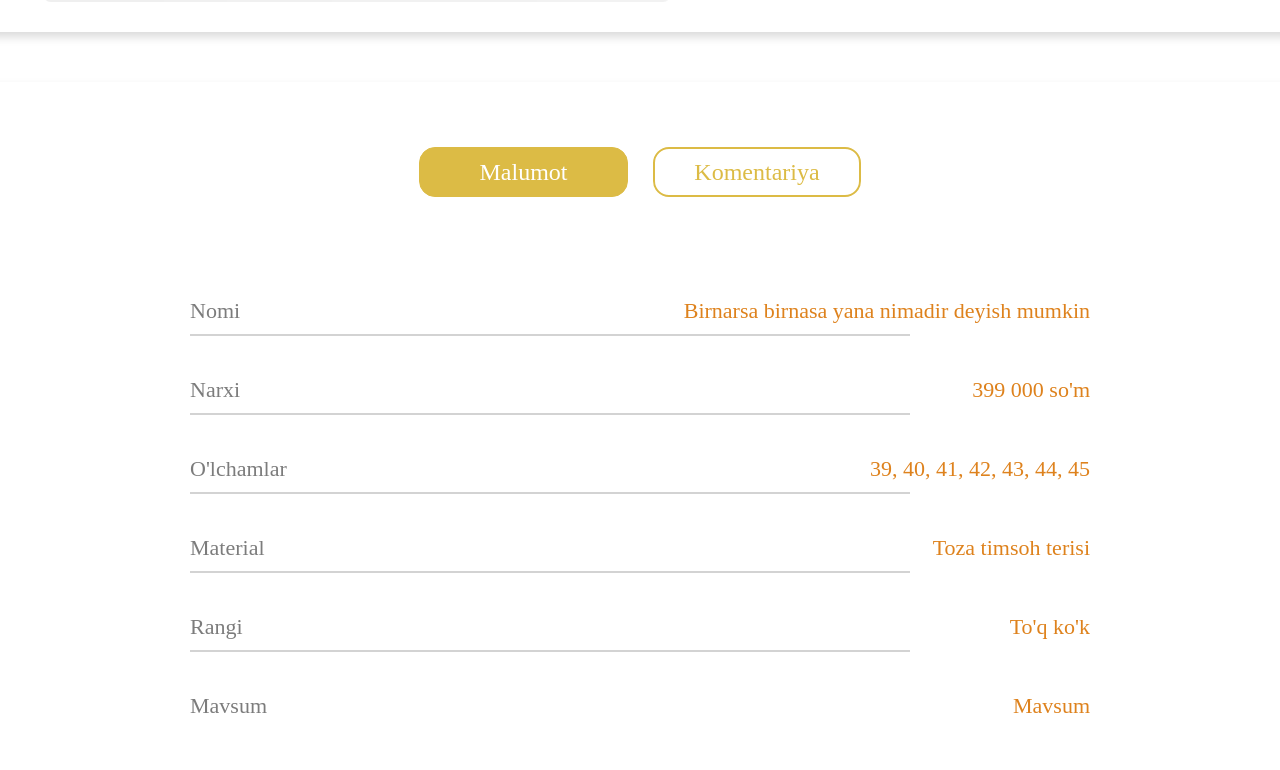
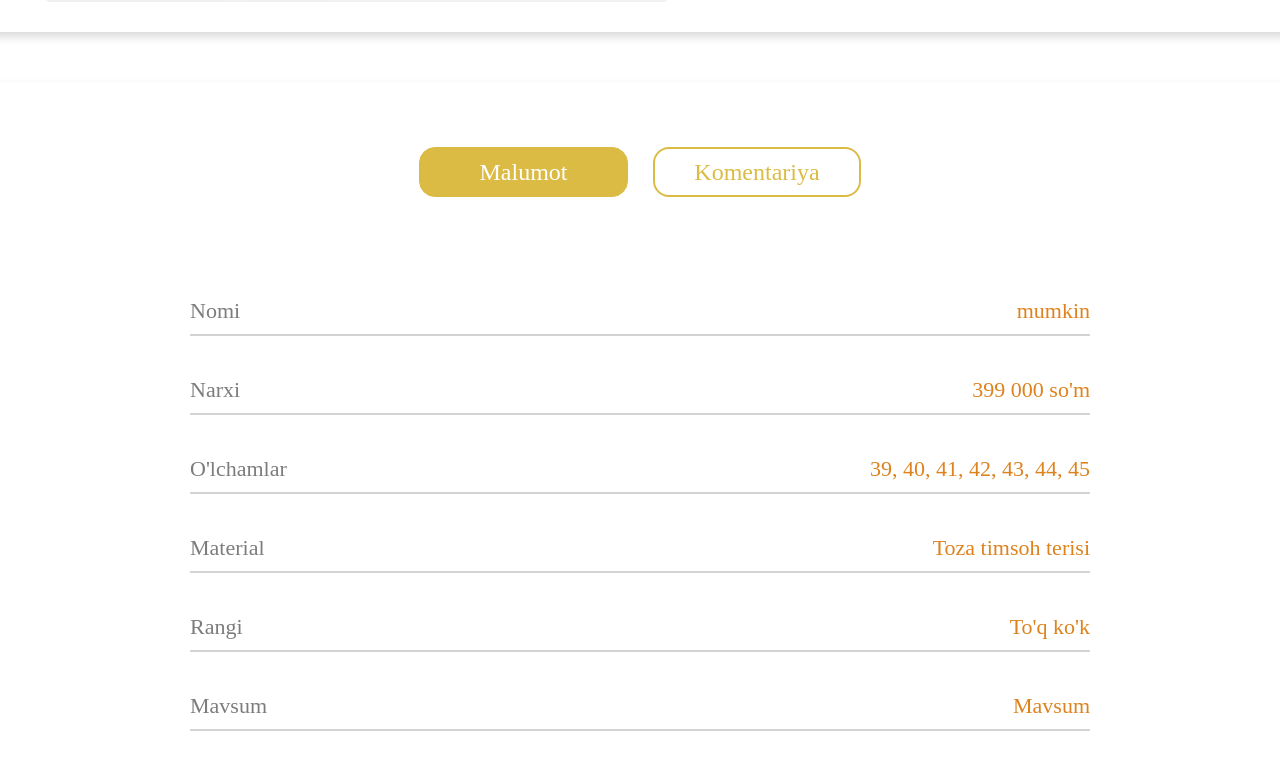
Before and after one commit to hasanboy2008/Progect-SAN-ONE, a React (Create React App) app: page /Detail in a window 1280 px wide. Shown: the part 828-1598 px from the top of the page. Built offline with nearby package versions, Linux system fonts and the light colour scheme.

Commit message:
hrni togillab qoydim

```diff
--- a/src/pages/Detail/Comments/Comment.css
+++ b/src/pages/Detail/Comments/Comment.css
@@ -30,6 +30,8 @@
   font-size: 22px;
   line-height: 26px;
   color: #D3D3D3;
+  resize: none;
+
 
 
 }
--- a/src/pages/Detail/Comments/Comment.js
+++ b/src/pages/Detail/Comments/Comment.js
@@ -87,7 +87,7 @@ const Comment = ({
         </div>
         {isReplying && (
           <CommentForm
-            submitLabel="Reply"
+            // submitLabel="Reply"
             handleSubmit={(text) => addComment(text, replyId)}
           />
         )}
--- a/src/pages/Detail/Info/Info.css
+++ b/src/pages/Detail/Info/Info.css
@@ -17,7 +17,9 @@
     justify-content: space-between;
     margin: 41px 0 10px 0;
 }
-
+hr{
+    width: 100%;
+}
 .info .names {
     font-family: 'Raleway';
     font-style: normal;
--- a/src/pages/Detail/Info/Info.js
+++ b/src/pages/Detail/Info/Info.js
@@ -5,7 +5,7 @@ export function DetailInfo() {
     return(
         <div className="info">
             <div className="product-name">
-                <p className="names">Nomi</p> <p className="answers">Birnarsa birnasa yana nimadir deyish mumkin</p>
+                <p className="names">Nomi</p> <p className="answers"> mumkin</p>
             </div>
             <hr />
             <div className="product-price">
@@ -27,6 +27,7 @@ export function DetailInfo() {
             <div className="product-period">
                 <p className="names">Mavsum</p> <p className="answers">Mavsum</p>
             </div>
+            <hr />
         </div>
     );
 }
```
